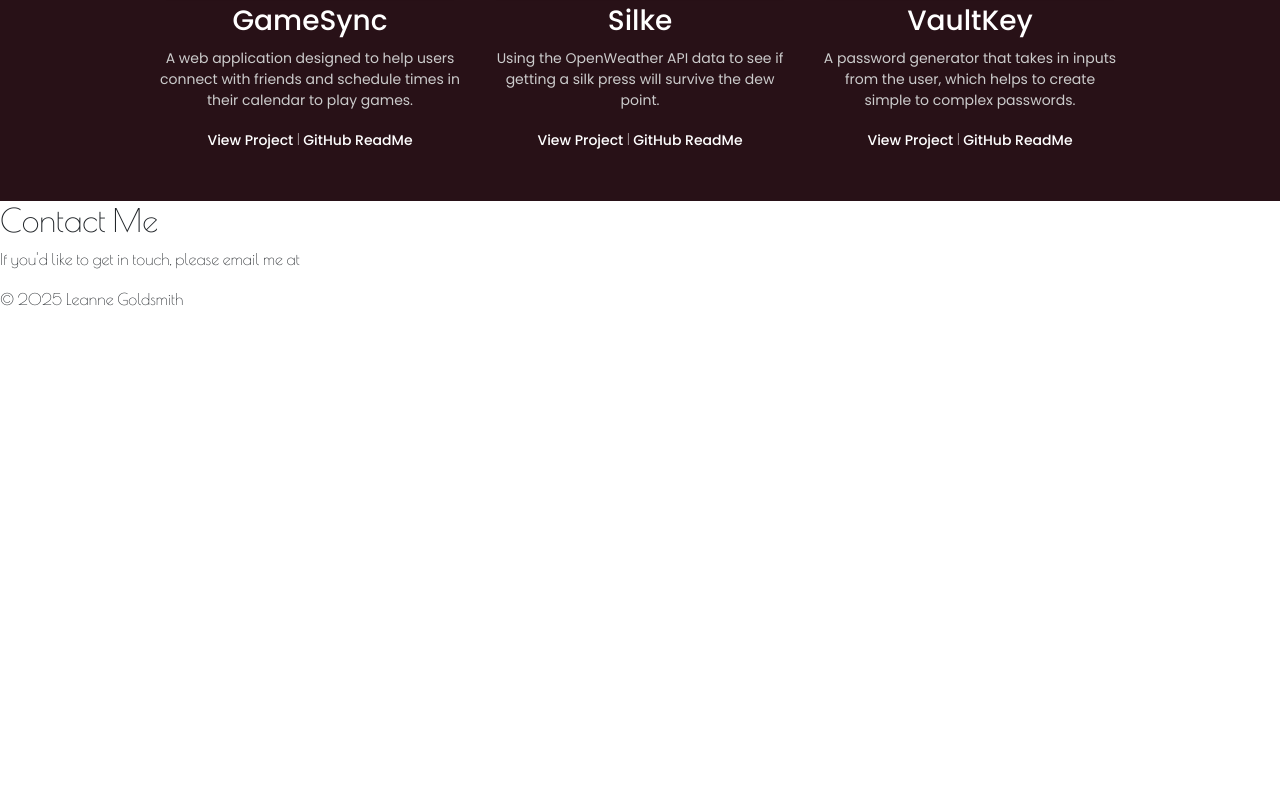
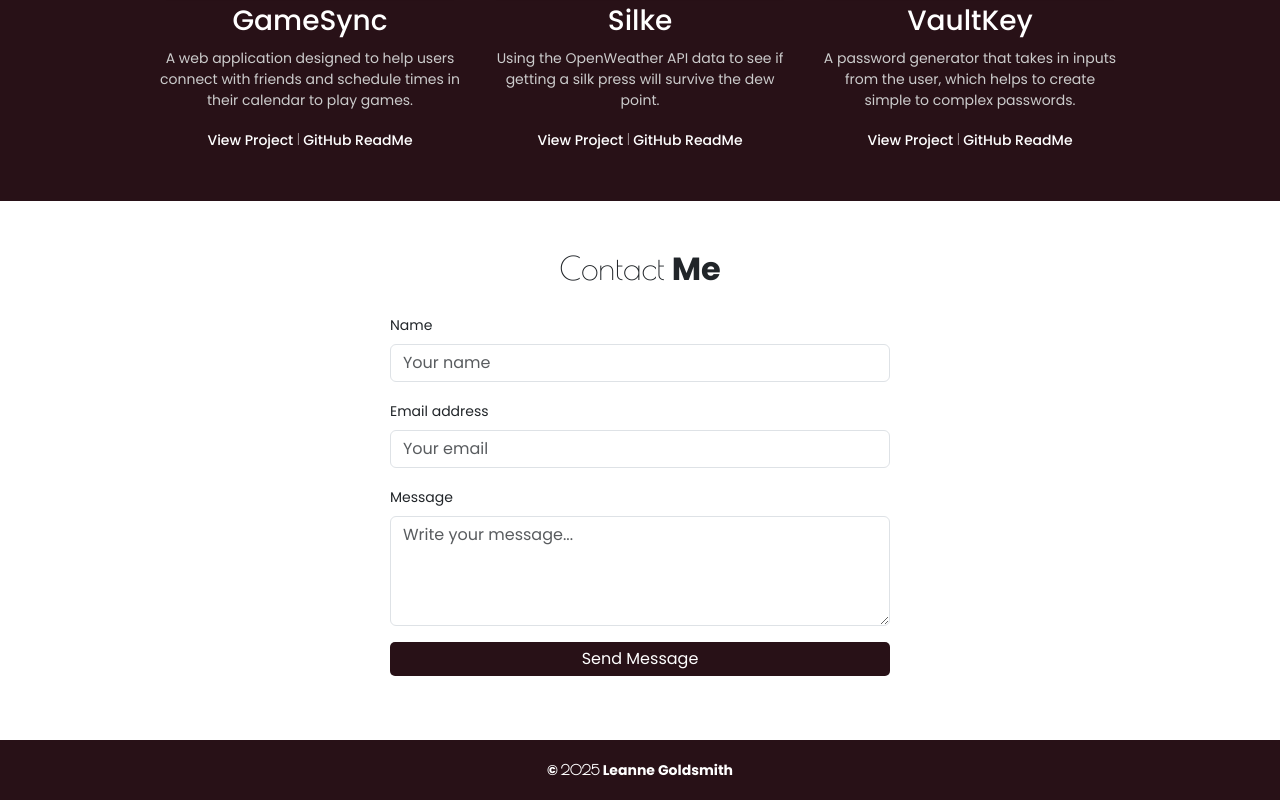
Before and after one commit to LeanneCodes/LaFossePortfolio, a plain HTML site: page index.html in a window 1280 px wide. Shown: the part 1030-1830 px from the top of the page. Before the commit the page ends 1357 px from the top, so only its background shows below. Drawn offline with nearby package versions, Linux system fonts and the light colour scheme.

Commit message:
add working contact and footer section

```diff
--- a/index.html
+++ b/index.html
@@ -26,12 +26,13 @@
     <!-- Main Content -->
     <main>
 
+        <!-- Hero -->
         <section id="/" class="intro-section">
             <h1>Hello, I'm <br><strong style="font-family: 'Poppins';">Leanne Goldsmith</strong></h1>
-            <p style="font-size: 14px;">And I'm a <strong style="font-family: 'Poppins';">Cloud Engineer</strong></p>
+            <p style="font-size: 14px;">And I'm a <strong style="font-family: 'Poppins';">Front-End Developer</strong></p>
         </section>
 
-
+        <!-- Projects -->
         <section id="projects">
             <h2>Featured <strong style="font-family: 'Poppins';">Projects</strong></h2>
             <div class="project-list">
@@ -65,21 +66,50 @@
             </div>
         </section>
 
-        <section id="contact">
-            <h2>Contact Me</h2>
-            <p>If you'd like to get in touch, please email me at
+        <!-- Contact -->
+        <section id="contact" class="contact-section py-5">
+            <div class="container text-center">
+                <h2 class="mb-4">Contact <strong style="font-family: 'Poppins';">Me</strong></h2>
+
+                <form id="contact-form" class="mx-auto" style="max-width: 500px;">
+                    <div class="mb-3 text-start">
+                        <label for="name" class="form-label">Name</label>
+                        <input type="text" class="form-control" id="name" name="name" placeholder="Your name" required>
+                    </div>
+
+                    <div class="mb-3 text-start">
+                        <label for="email" class="form-label">Email address</label>
+                        <input type="email" class="form-control" id="email" name="email" placeholder="Your email" required>
+                    </div>
+
+                    <div class="mb-3 text-start">
+                        <label for="message" class="form-label">Message</label>
+                        <textarea class="form-control" id="message" name="message" rows="4" placeholder="Write your message..." required></textarea>
+                    </div>
+
+                    <button type="submit" class="red-btn w-100">Send Message</button>
+                </form>
+            </div>
+        </section>
+
     </main>
 
     <!-- Footer -->
     <footer>
         <div>
-            <p>&copy; 2025 Leanne Goldsmith</p>
+            <p>&copy; <span id="current-year"></span> Leanne Goldsmith</p>
         </div>
     </footer>
 
+    <!-- Bootstrap JS -->
     <script src="https://cdn.jsdelivr.net/npm/bootstrap@5.3.8/dist/js/bootstrap.bundle.min.js" integrity="sha384-FKyoEForCGlyvwx9Hj09JcYn3nv7wiPVlz7YYwJrWVcXK/BmnVDxM+D2scQbITxI" crossorigin="anonymous"></script>
     <script src="https://cdn.jsdelivr.net/npm/@popperjs/core@2.11.8/dist/umd/popper.min.js" integrity="sha384-I7E8VVD/ismYTF4hNIPjVp/Zjvgyol6VFvRkX/vR+Vc4jQkC+hVqc2pM8ODewa9r" crossorigin="anonymous"></script>
     <script src="https://cdn.jsdelivr.net/npm/bootstrap@5.3.8/dist/js/bootstrap.min.js" integrity="sha384-G/EV+4j2dNv+tEPo3++6LCgdCROaejBqfUeNjuKAiuXbjrxilcCdDz6ZAVfHWe1Y" crossorigin="anonymous"></script>
+
+    <!-- EmailJS -->
+    <script src="https://cdn.jsdelivr.net/npm/@emailjs/browser@4/dist/email.min.js"></script>
+
+    <!-- Personal JavaScript -->
     <script src="script.js"></script>
 </body>
 </html>
--- a/script.js
+++ b/script.js
@@ -0,0 +1,51 @@
+// EmailJS Form Submission
+(function() {
+  emailjs.init("user_OAwOOo2rDsu6jWBOML5qZ");
+})();
+
+document.addEventListener("DOMContentLoaded", function() {
+  const form = document.getElementById("contact-form");
+  const messageContainer = document.createElement("p"); // message element
+  messageContainer.id = "form-message";
+  messageContainer.style.textAlign = "center";
+  messageContainer.style.marginTop = "10px";
+  form.parentNode.appendChild(messageContainer);
+
+  form.addEventListener("submit", function(event) {
+    event.preventDefault();
+
+    const serviceID = "service_y72wh8l";
+    const templateID = "template_3inix24";
+
+    emailjs.sendForm(serviceID, templateID, this)
+      .then(() => {
+        showMessage("Message sent successfully!", "green");
+        this.reset();
+      })
+      .catch((error) => {
+        console.error("FAILED...", error);
+        showMessage("Oops! Something went wrong. Please try again.", "red");
+      });
+  });
+
+  function showMessage(text, colour) {
+    messageContainer.textContent = text;
+    messageContainer.style.color = colour;
+    messageContainer.style.opacity = "1";
+    messageContainer.style.fontFamily = "'Poppins', sans-serif";
+
+    // Fade out after 3 seconds
+    setTimeout(() => {
+      messageContainer.style.transition = "opacity 1s ease";
+      messageContainer.style.opacity = "0";
+    }, 3000);
+  }
+});
+
+// Dynamically update footer year
+document.addEventListener("DOMContentLoaded", function() {
+  const yearSpan = document.getElementById("current-year");
+  if (yearSpan) {
+    yearSpan.textContent = new Date().getFullYear();
+  }
+});
--- a/style.css
+++ b/style.css
@@ -63,7 +63,7 @@
     left: 0;
     width: 100%;
     height: 100%;
-    background-color: rgba(9, 9, 9, 0.4); /* dark grey, semi-transparent */
+    background-color: rgba(9, 9, 9, 0.5); /* dark grey, semi-transparent */
     z-index: 0; /* behind the text */
 }
 
@@ -127,3 +127,39 @@
 .project-link:hover {
     text-decoration: underline;
 }
+
+/* Contact */
+form div > * {
+    font-family: 'Poppins', sans-serif;
+    font-size: 14px;
+}
+
+.red-btn {
+    background-color: #281117;
+    color: white;
+    font-family: 'Poppins', sans-serif;
+    border: none;
+    border-radius: 5px;
+    padding: 5px 20px;
+    transition: background-color 0.3s ease;
+}
+
+/* Footer */
+footer {
+    background-color: #281117;
+    color: white;
+    text-align: center;
+    padding: 15px 0;
+    font-size: 14px;
+    display: flex;
+    justify-content: center;
+    align-items: center;
+    width: 100%;
+    height: 60px;
+}
+
+footer p {
+    font-family: 'Poppins', sans-serif;
+    font-weight: bold;
+    margin: 0;
+}
```
Also changed, not shown: assets/Rezume Portfolio Inspiration.jpg (added), 1 other file.
